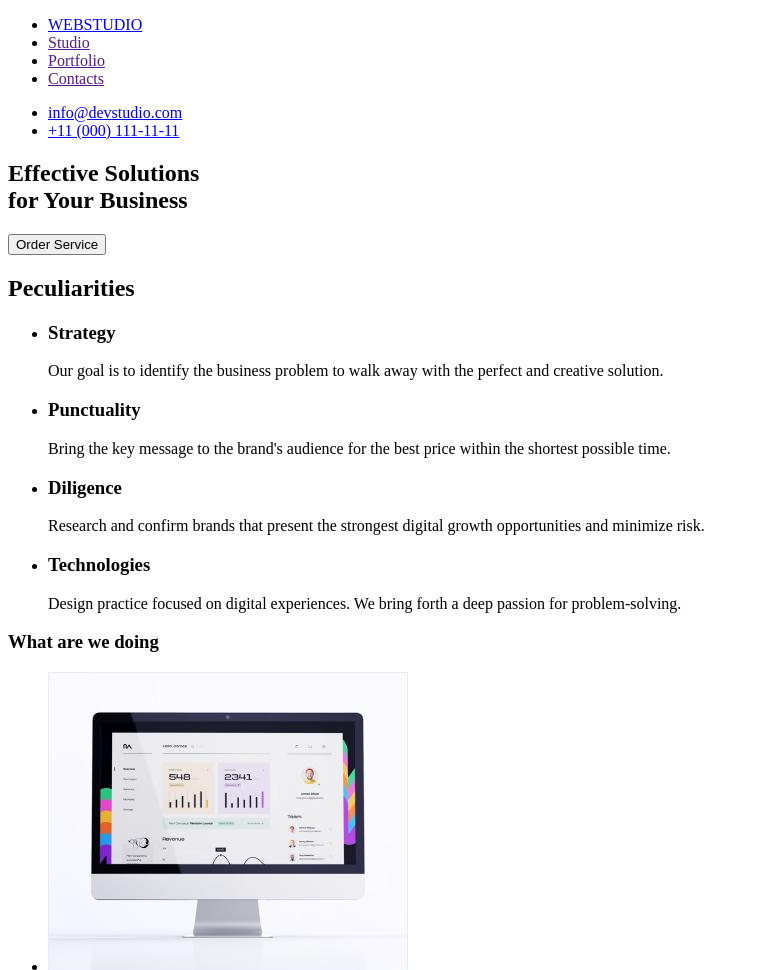
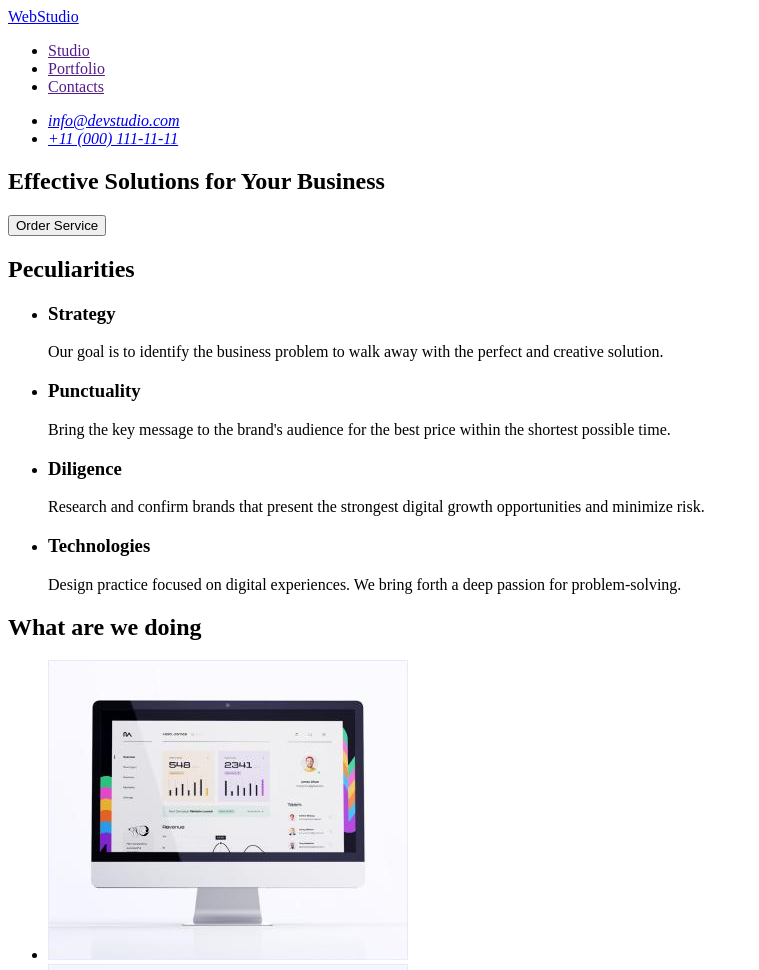
Before and after one commit to IronWoodcutter/goit-markup-hw-01, a plain HTML site: page index.html in a window 1280 px wide. Shown: the top 970 px of the page, without its empty margins (0-759 px from the left). Drawn offline with Linux system fonts and the light colour scheme.

Commit message:
Update index.html

```diff
--- a/index.html
+++ b/index.html
@@ -9,27 +9,29 @@
   <body>
     <header>
       <nav>
+        <a href="./index.html">WebStudio</a>
         <ul>
-          <li><a href="index.html">WEBSTUDIO</a></li>
           <li><a href="">Studio</a></li>
           <li><a href="">Portfolio</a></li>
           <li><a href="">Contacts</a></li>
         </ul>
       </nav>
-      <ul>
-        <li><a href="mailto:info@devstudio.com">info@devstudio.com</a></li>
-        <li><a href="+110001111111">+11 (000) 111-11-11</a></li>
-      </ul>
+      <address>
+        <ul>
+          <li><a href="mailto:info@devstudio.com">info@devstudio.com</a></li>
+          <li><a href="tel:+110001111111">+11 (000) 111-11-11</a></li>
+        </ul>
+      </address>
     </header>
 
     <main>
-      <!--Hero block-->
+      <!--Section 1 Hero block-->
       <section>
-        <h1>Effective Solutions<br />for Your Business</h1>
+        <h1>Effective Solutions for Your Business</h1>
         <button type="button">Order Service</button>
       </section>
 
-      <!--Section 1 Peculiarities-->
+      <!--Section 2 Peculiarities-->
       <section>
         <h2>Peculiarities</h2>
         <ul>
@@ -63,9 +65,9 @@
           </li>
         </ul>
       </section>
-      <!--Section 2 What are we doings-->
+      <!--Section 3 What are we doings-->
       <section>
-        <h3>What are we doing</h3>
+        <h2>What are we doing</h2>
         <ul>
           <li>
             <img
@@ -90,7 +92,7 @@
           </li>
         </ul>
       </section>
-      <!--Section 3 Our Team-->
+      <!--Section 4 Our Team-->
       <section>
         <h2>Our Team</h2>
         <ul>
@@ -134,7 +136,7 @@
       </section>
     </main>
     <footer>
-      <a href="index.html">WEBSTUDIO</a>
+      <a href="./index.html">WebStudio</a>
       <p>
         Increase the flow of customers and sales for your business with digital
         marketing & growth solutions.
```
